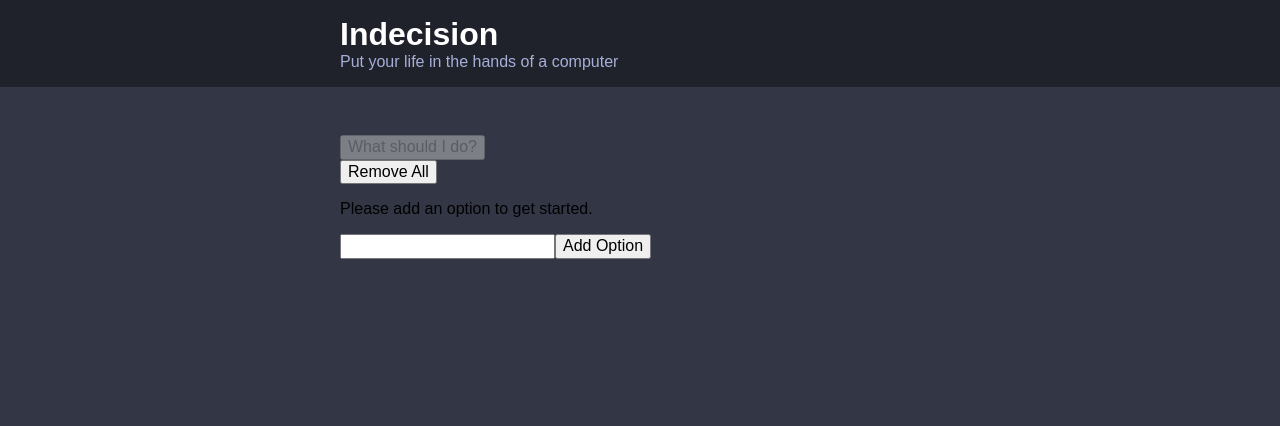
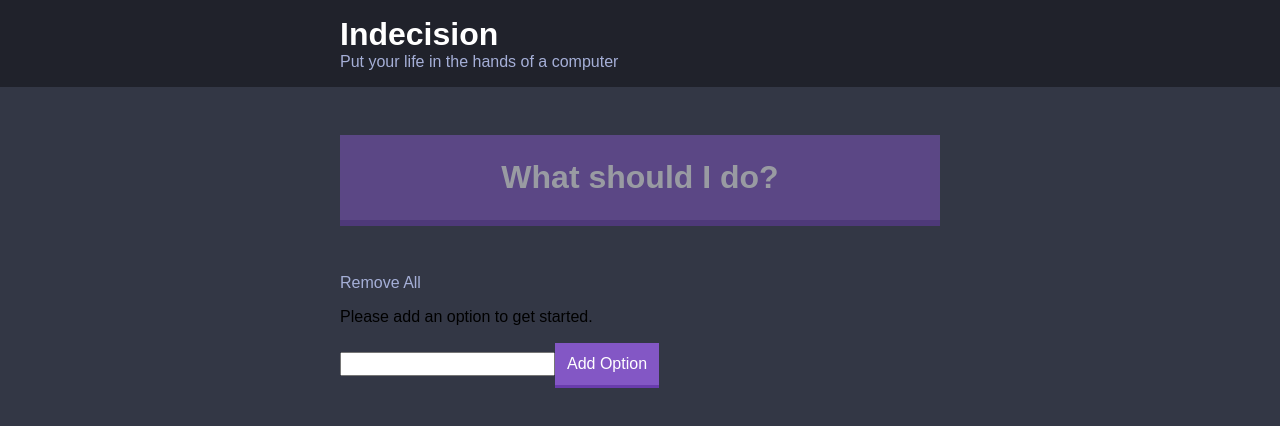
Before and after one commit to ajfleming1/indecision-app, a React app: page / in a window 1280 px wide. Shown: the top 426 px of the page. Built offline with nearby package versions, Linux system fonts and the light colour scheme.

Commit message:
Chapter 8.6.

```diff
--- a/src/components/Action.tsx
+++ b/src/components/Action.tsx
@@ -4,6 +4,7 @@
 const Action = (props: IProps) => (
     <div>
         <button
+            className="big-button"
             disabled={!props.hasOptions}
             onClick={props.buttonHandler}
         >
--- a/src/components/AddOption.tsx
+++ b/src/components/AddOption.tsx
@@ -22,7 +22,7 @@
                 {this.state.error && <p>{this.state.error}</p>}
                 <form onSubmit={this.onFormSubmit}>
                     <input type="text" name="option" />
-                    <button>Add Option</button>
+                    <button className="button">Add Option</button>
                 </form>
             </div>
         );
--- a/src/components/DecisionOption.tsx
+++ b/src/components/DecisionOption.tsx
@@ -4,6 +4,7 @@
     <div>
         {props.optionText}
         <button
+            className="button button--link"
             onClick={(e) => props.deleteOption(props.optionText)}>
             Remove Option
         </button>
--- a/src/components/Options.tsx
+++ b/src/components/Options.tsx
@@ -4,7 +4,9 @@
 
 const Options = (props: IProps) => (
     <div>
-        <button onClick={props.buttonHandler}>Remove All</button>
+        <button
+         className="button button--link"
+         onClick={props.buttonHandler}>Remove All</button>
         {
             props.options.map(o =>
                 <DecisionOption
--- a/src/styles/base/_base.scss
+++ b/src/styles/base/_base.scss
@@ -3,7 +3,15 @@
 }
 
 body {
-    background: $darkBlue;
+    background: $dark-blue;
     font-family: Arial, Helvetica, sans-serif;
     font-size: $m-size;
 }
+
+button {
+    cursor: pointer;
+}
+
+button:disabled {
+    cursor: default;
+}
--- a/src/styles/base/_settings.scss
+++ b/src/styles/base/_settings.scss
@@ -1,9 +1,11 @@
 // Colors
-$offBlack: #20222b;
-$offWhite: #a5afd7;
-$darkBlue: #333745;
+$off-black: #20222b;
+$off-white: #a5afd7;
+$dark-blue: #333745;
+$purple: #8357c5;
 
 // Spacing
+$s-size: 1.2rem;
 $m-size: 1.6rem;
 $l-size: 3.2rem;
 $xl-size: 4.8rem;
--- /dev/null
+++ b/src/styles/components/_button.scss
@@ -0,0 +1,33 @@
+// Big Button
+.big-button {
+    background: $purple;
+    border: none;
+    border-bottom: .6rem solid darken($color: $purple, $amount: 10%);
+    color: white;
+    font-weight: bold;
+    font-size: $l-size;
+    padding: 2.4rem;
+    width: 100%;
+    margin-bottom: $xl-size;
+}
+
+.big-button:disabled {
+    opacity: .5;
+}
+
+// Button
+.button {
+    background: $purple;
+    border: none;
+    border-bottom: .3rem solid darken($color: $purple, $amount: 10%);
+    color: white;
+    font-weight: 500;
+    padding: $s-size;
+}
+
+.button--link {
+    background: none;
+    border: none;
+    color: $off-white;
+    padding: 0;
+}
--- a/src/styles/components/_header.scss
+++ b/src/styles/components/_header.scss
@@ -1,5 +1,5 @@
 .header {
-    background: $offBlack;
+    background: $off-black;
     color: white;
     margin-bottom: $xl-size;
     padding: $m-size 0;
@@ -11,7 +11,7 @@
 }
 
 .header__subtitle {
-    color: $offWhite;
+    color: $off-white;
     font-size: $m-size;
     font-weight: 500;
     margin: 0;
--- a/src/styles/styles.scss
+++ b/src/styles/styles.scss
@@ -1,4 +1,5 @@
 @import "base/settings";
 @import "base/base";
+@import "components/button";
 @import "components/header";
 @import "components/container";
```
